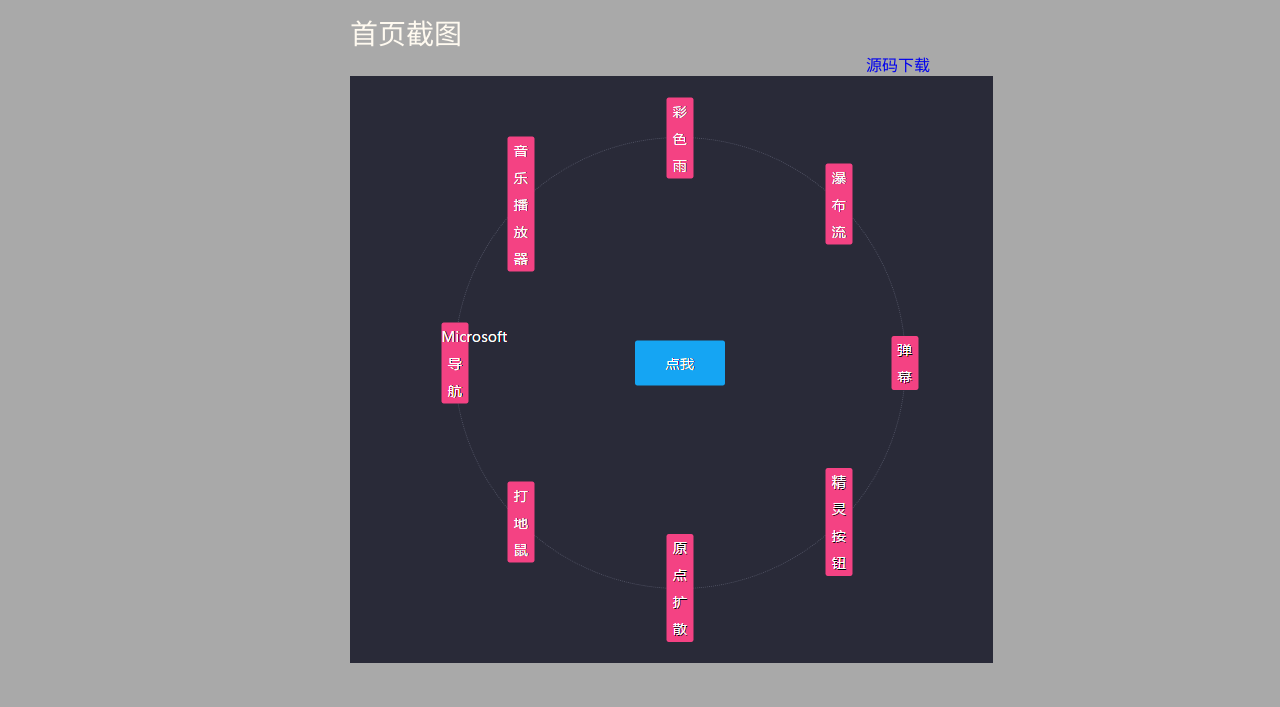
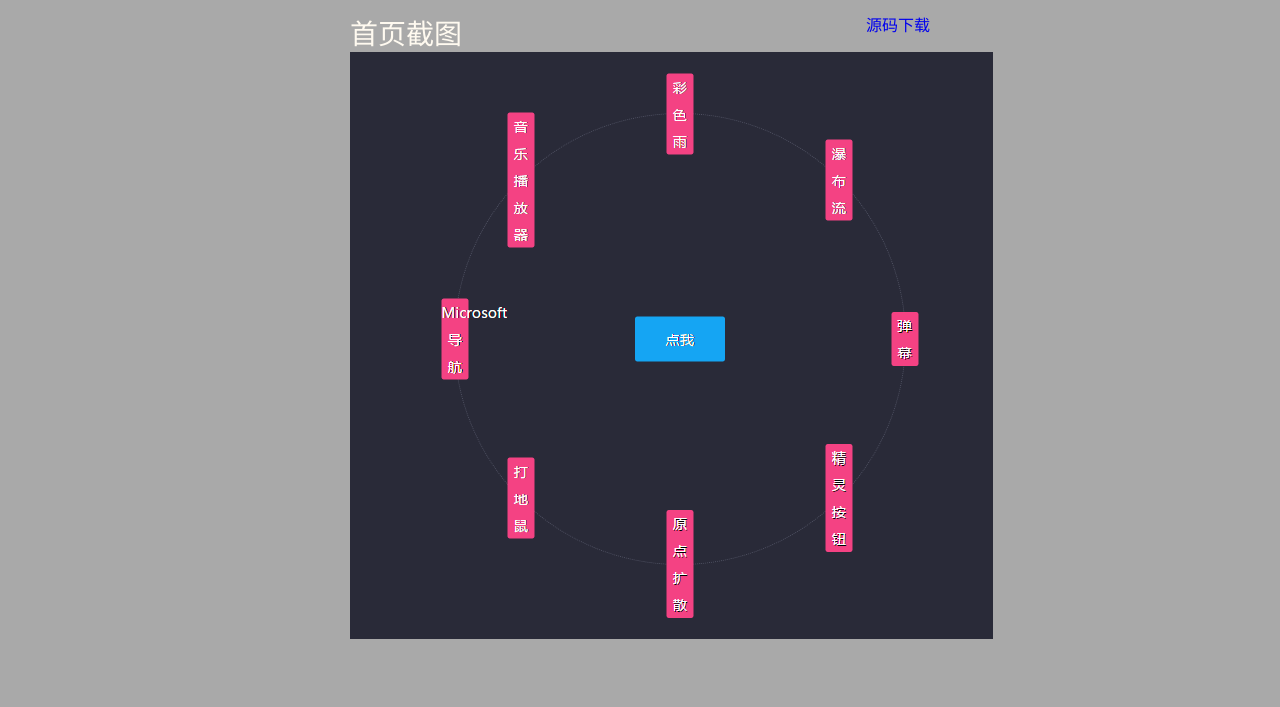
Before and after one commit to LuckyStarLi/SpecialEffects, a plain HTML site: page index.html in a window 1280 px wide. Shown: the part 102-809 px from the top of the page. Drawn offline with Linux system fonts and the light colour scheme.

Commit message:
小改动

```diff
--- a/index.html
+++ b/index.html
@@ -41,8 +41,7 @@
 		</header>
 		<section>
 			<div id="eg">
-				<p style="color: floralwhite;font-size: 28px;">首页截图</p>
-					<a href="https://github.com/LuckyStarLi/SpecialEffects.git" style="float: right;font-size: 16px;text-decoration: none;">源码下载</a>
+				<p style="color: floralwhite;font-size: 28px;">首页截图<a href="https://github.com/LuckyStarLi/SpecialEffects.git" style="float: right;font-size: 16px;text-decoration: none;">源码下载</a></p>
 				<img src="img/eg.png"/>
 			</div>
 		</section>
```
